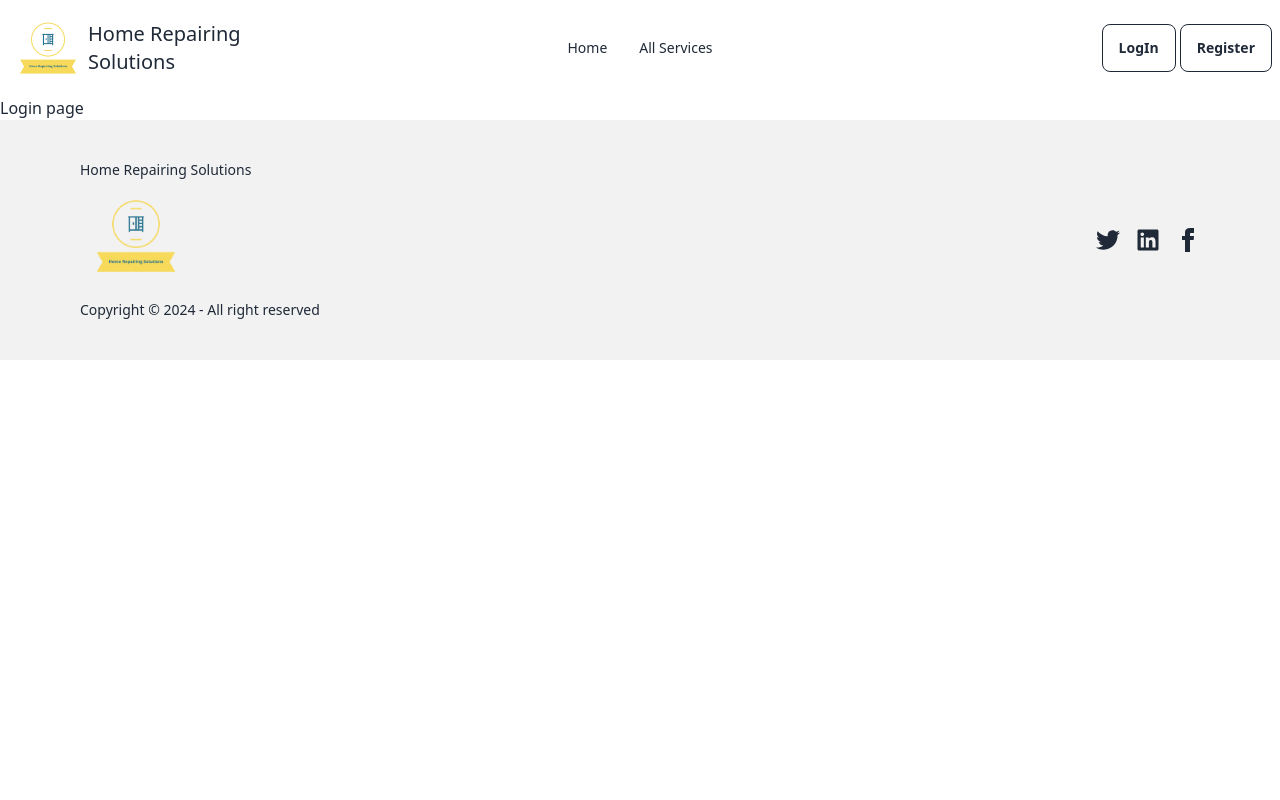
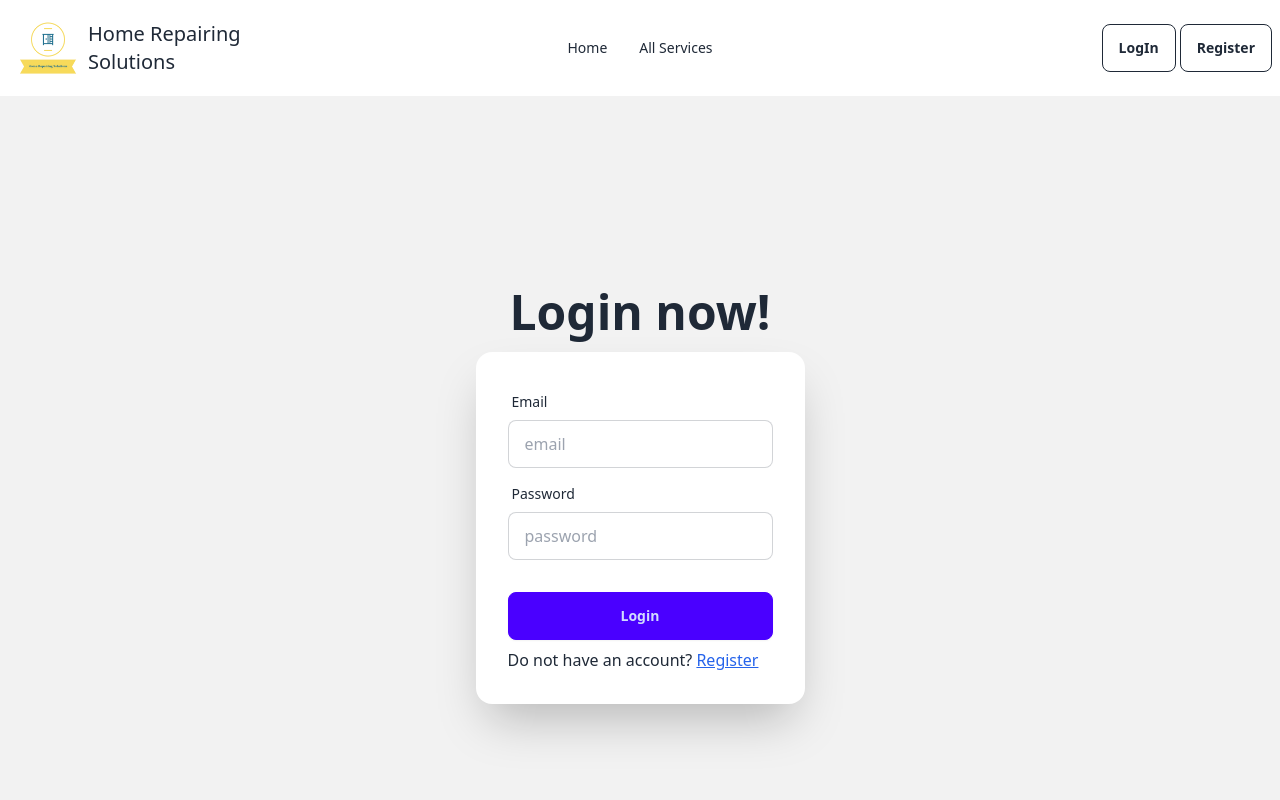
Before and after one commit to masud467/Home-Repairing-Solutions-client-side, a React (Vite) app: page /login in a window 1280 px wide. Shown: the top 800 px of the page. Built offline with nearby package versions, Linux system fonts and the light colour scheme; no server answers.

Commit message:
added the Login page section.

```diff
--- a/src/Pages/LoginPage/LogIn.jsx
+++ b/src/Pages/LoginPage/LogIn.jsx
@@ -1,10 +1,87 @@
+import { useContext } from "react";
+import { Link } from "react-router-dom";
+import { AuthContext } from "../../Providers/AuthProvider";
+import Swal from "sweetalert2";
 
 
 const LogIn = () => {
+    const {loginUser} = useContext(AuthContext)
+    const handleLogin =e=>{
+
+        e.preventDefault()
+        const form =e.target
+
+        const email= form.email.value
+        const password= form.password.value
+
+        console.log(email,password)
+        form.reset()
+        loginUser(email,password)
+        .then(result=>{
+            console.log(result.user)
+            Swal.fire({
+                title: "Good job!",
+                text: "Login successfully!",
+                icon: "success"
+              });
+        })
+        .catch(error=>{
+            console.error(error);
+            Swal.fire({
+                icon: "error",
+                title: "Oops...",
+                text: "Invalid email or password. Please try again.",
+
+              });
+        })
+    }
     return (
         <div>
-            <h1>Login page</h1>
+        <div className="hero min-h-screen bg-base-200">
+          <div className="hero-content flex-col ">
+            <div className="text-center lg:text-left">
+              <h1 className="text-5xl font-bold">Login now!</h1>
+
+            </div>
+            <div className="card shrink-0 w-full max-w-sm shadow-2xl bg-base-100">
+              <form onSubmit={handleLogin} className="card-body">
+
+                <div className="form-control">
+                  <label className="label">
+                    <span className="label-text">Email</span>
+                  </label>
+                  <input
+                    type="email"
+                    name="email"
+                    placeholder="email"
+                    className="input input-bordered"
+                    required
+                  />
+                </div>
+
+                <div className="form-control">
+                  <label className="label">
+                    <span className="label-text">Password</span>
+                  </label>
+                  <input
+                    type="password"
+                    name="password"
+                    placeholder="password"
+                    className="input input-bordered"
+                    required
+                  />
+
+                </div>
+
+                <div className="form-control mt-6">
+                  <button className="btn btn-primary">Login</button>
+                </div>
+                <p>Do not have an account? <Link className="text-blue-600 underline" to='/register'>Register</Link></p>
+              </form>
+            </div>
+          </div>
         </div>
+      </div>
     );
 };
 
--- a/src/Providers/AuthProvider.jsx
+++ b/src/Providers/AuthProvider.jsx
@@ -1,5 +1,5 @@
 import PropTypes from "prop-types";
-import { createUserWithEmailAndPassword, getAuth } from "firebase/auth";
+import { createUserWithEmailAndPassword, getAuth, signInWithEmailAndPassword } from "firebase/auth";
 import app from "../Firebase/Firebase.config";
 import { createContext, useState } from "react";
 
@@ -15,8 +15,13 @@
         return createUserWithEmailAndPassword(auth,email,password)
     }
 
+    const loginUser = (email,password)=>{
+        setLoading(false)
+        return signInWithEmailAndPassword(auth,email,password)
+    }
+
     const userInfo = {
-        user,createUser,loading
+        user,createUser,loading,loginUser
     }
     return (
         <AuthContext.Provider value={userInfo}>
```
